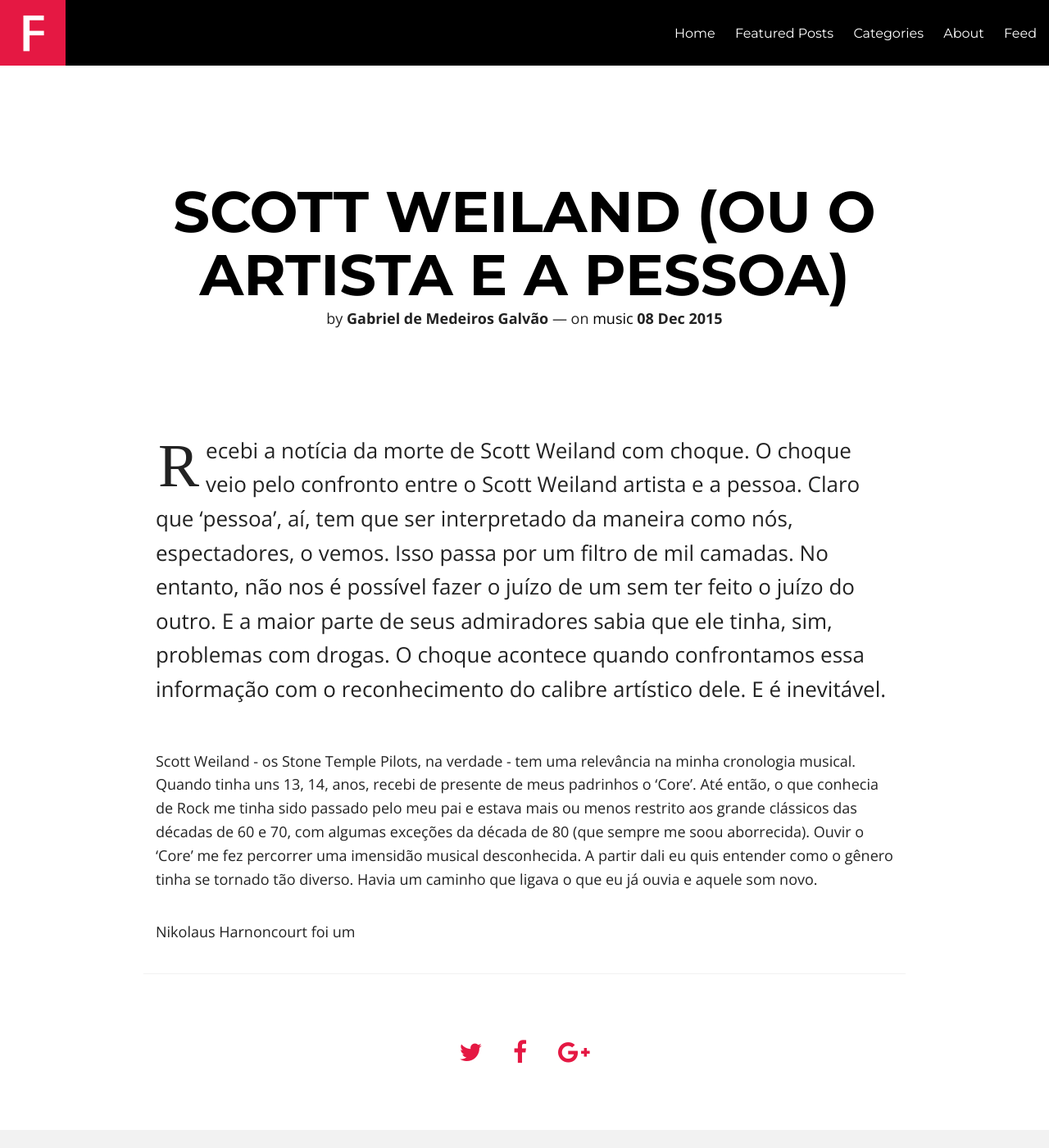
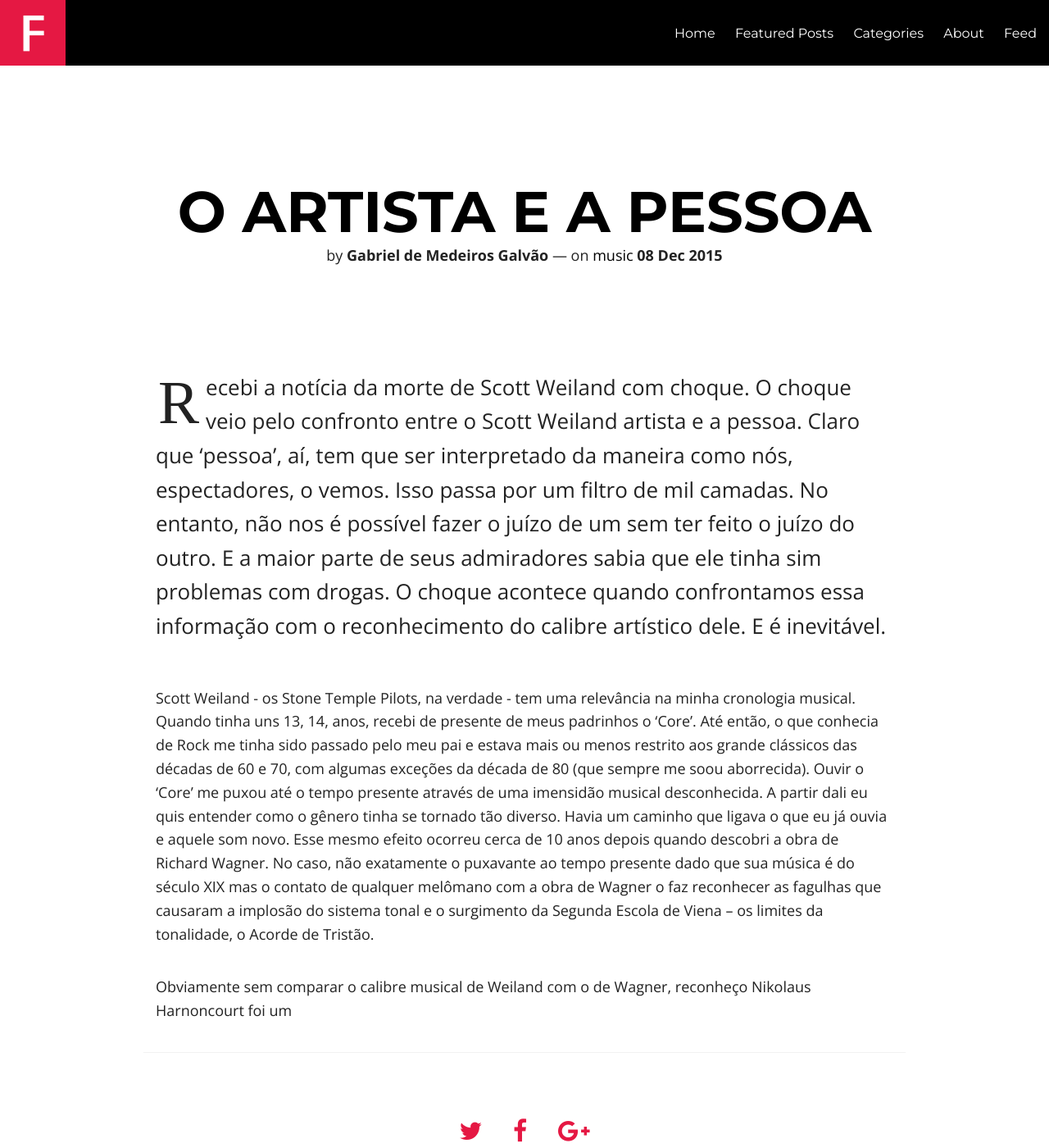
Before and after one commit to ggalvao/ggalvao.github.io, a Jekyll site: the page built from _posts/2015-12-08-rip-scott-weiland.md, in a window 1280 px wide and 1400 px high. Shown: the whole window at 82% size. Built offline with Jekyll 4.4.1, drawn with Linux system fonts in a browser that asks for light colours; nearby versions of some CDN libraries; comment, search, counter and statistics services are not loaded.

Commit message:
Update 2015-12-08-rip-scott-weiland.md

```diff
--- a/_posts/2015-12-08-rip-scott-weiland.md
+++ b/_posts/2015-12-08-rip-scott-weiland.md
@@ -1,6 +1,6 @@
 ---
 layout: post
-title: "Scott Weiland (ou o Artista e a Pessoa)"
+title: "O Artista e a Pessoa"
 description:
 headline:
 modified: 2014-07-23
@@ -13,8 +13,9 @@ comments: true
 featured: true
 ---
 
-Recebi a notícia da morte de Scott Weiland com choque. O choque veio pelo confronto entre o Scott Weiland artista e a pessoa. Claro que 'pessoa', aí, tem que ser interpretado da maneira como nós, espectadores, o vemos. Isso passa por um filtro de mil camadas. No entanto, não nos é possível fazer o juízo de um sem ter feito o juízo do outro. E a maior parte de seus admiradores sabia que ele tinha, sim, problemas com drogas. O choque acontece quando confrontamos essa informação com o reconhecimento do calibre artístico dele. E é inevitável.
+Recebi a notícia da morte de Scott Weiland com choque. O choque veio pelo confronto entre o Scott Weiland artista e a pessoa. Claro que 'pessoa', aí, tem que ser interpretado da maneira como nós, espectadores, o vemos. Isso passa por um filtro de mil camadas. No entanto, não nos é possível fazer o juízo de um sem ter feito o juízo do outro. E a maior parte de seus admiradores sabia que ele tinha sim problemas com drogas. O choque acontece quando confrontamos essa informação com o reconhecimento do calibre artístico dele. E é inevitável.
 
-Scott Weiland - os Stone Temple Pilots, na verdade - tem uma relevância na minha cronologia musical. Quando tinha uns 13, 14, anos, recebi de presente de meus padrinhos o 'Core'. Até então, o que conhecia de Rock me tinha sido passado pelo meu pai e estava mais ou menos restrito aos grande clássicos das décadas de 60 e 70, com algumas exceções da década de 80 (que sempre me soou aborrecida). Ouvir o 'Core' me fez percorrer uma imensidão musical desconhecida. A partir dali eu quis entender como o gênero tinha se tornado tão diverso. Havia um caminho que ligava o que eu já ouvia e aquele som novo.
+Scott Weiland - os Stone Temple Pilots, na verdade - tem uma relevância na minha cronologia musical. Quando tinha uns 13, 14, anos, recebi de presente de meus padrinhos o 'Core'. Até então, o que conhecia de Rock me tinha sido passado pelo meu pai e estava mais ou menos restrito aos grande clássicos das décadas de 60 e 70, com algumas exceções da década de 80 (que sempre me soou aborrecida). Ouvir o 'Core' me puxou até o tempo presente através de uma imensidão musical desconhecida. A partir dali eu quis entender como o gênero tinha se tornado tão diverso. Havia um caminho que ligava o que eu já ouvia e aquele som novo. Esse mesmo efeito ocorreu cerca de 10 anos depois quando descobri a obra de Richard Wagner. No caso, não exatamente o puxavante ao tempo presente dado que sua música é do século XIX mas o contato de qualquer melômano com a obra de Wagner o faz reconhecer as fagulhas que causaram a implosão do sistema tonal e o surgimento da Segunda Escola de Viena -- os limites da tonalidade, o Acorde de Tristão.
 
+Obviamente sem comparar o calibre musical de Weiland com o de Wagner, reconheço
 Nikolaus Harnoncourt foi um
```
